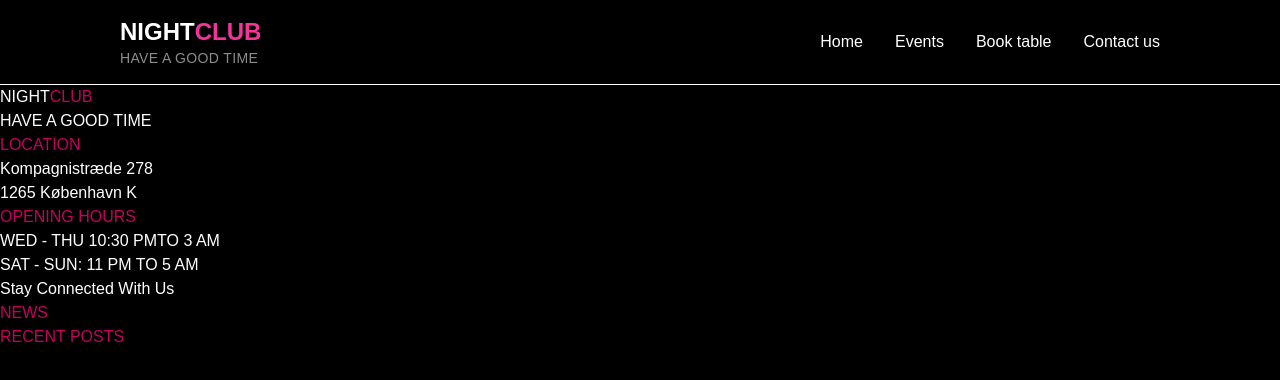
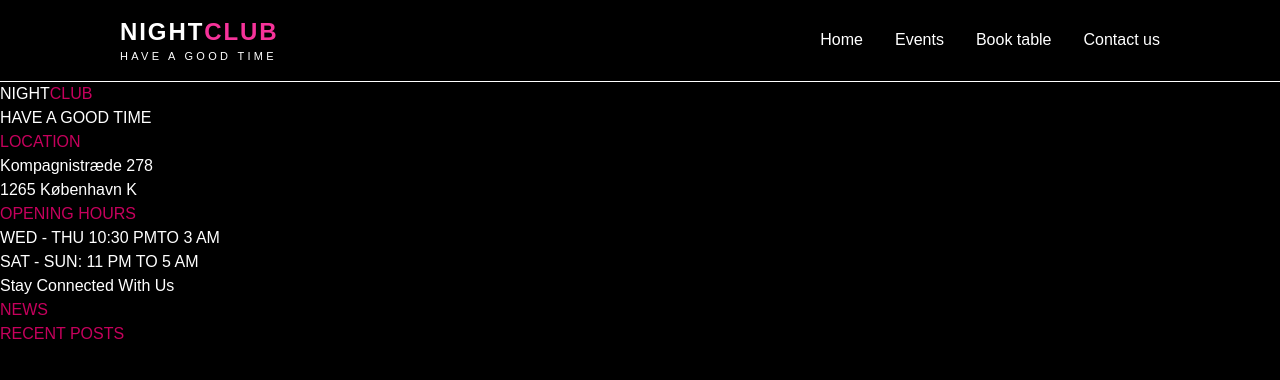
Before and after one commit to gami0001/gajol, a Next.js app: page / in a window 1280 px wide. Shown: the top 380 px of the page. Built offline with nearby package versions, Linux system fonts and the light colour scheme.

Commit message:
nav snart done

```diff
--- a/src/app/components/Nav.jsx
+++ b/src/app/components/Nav.jsx
@@ -1,11 +1,11 @@
 const Nav = () => {
   return (
     <header className="flex justify-between items-center px-30 py-4 border-b sticky top-0 z-50">
-      <div className="flex flex-col">
+      <div className="flex flex-col tracking-[0.12em]">
         <h2 className="text-2xl font-bold">
           NIGHT<span className="text-pink-500">CLUB</span>
         </h2>
-        <h3 className="text-sm text-gray-500 tracking-wide">HAVE A GOOD TIME</h3>
+        <h3 className="text-[11px] tracking-[0.3em]">HAVE A GOOD TIME</h3>
       </div>
 
       <nav>
```
